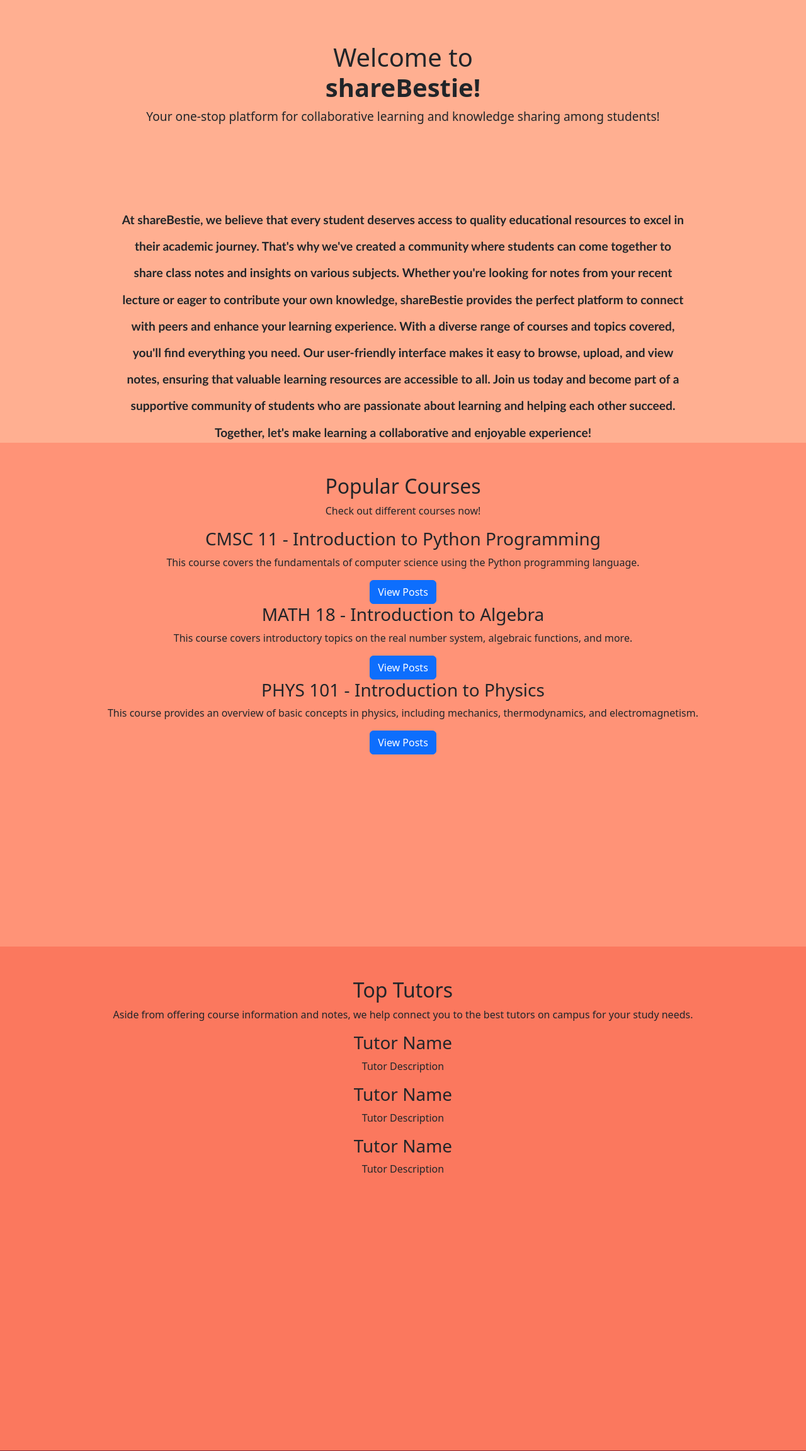
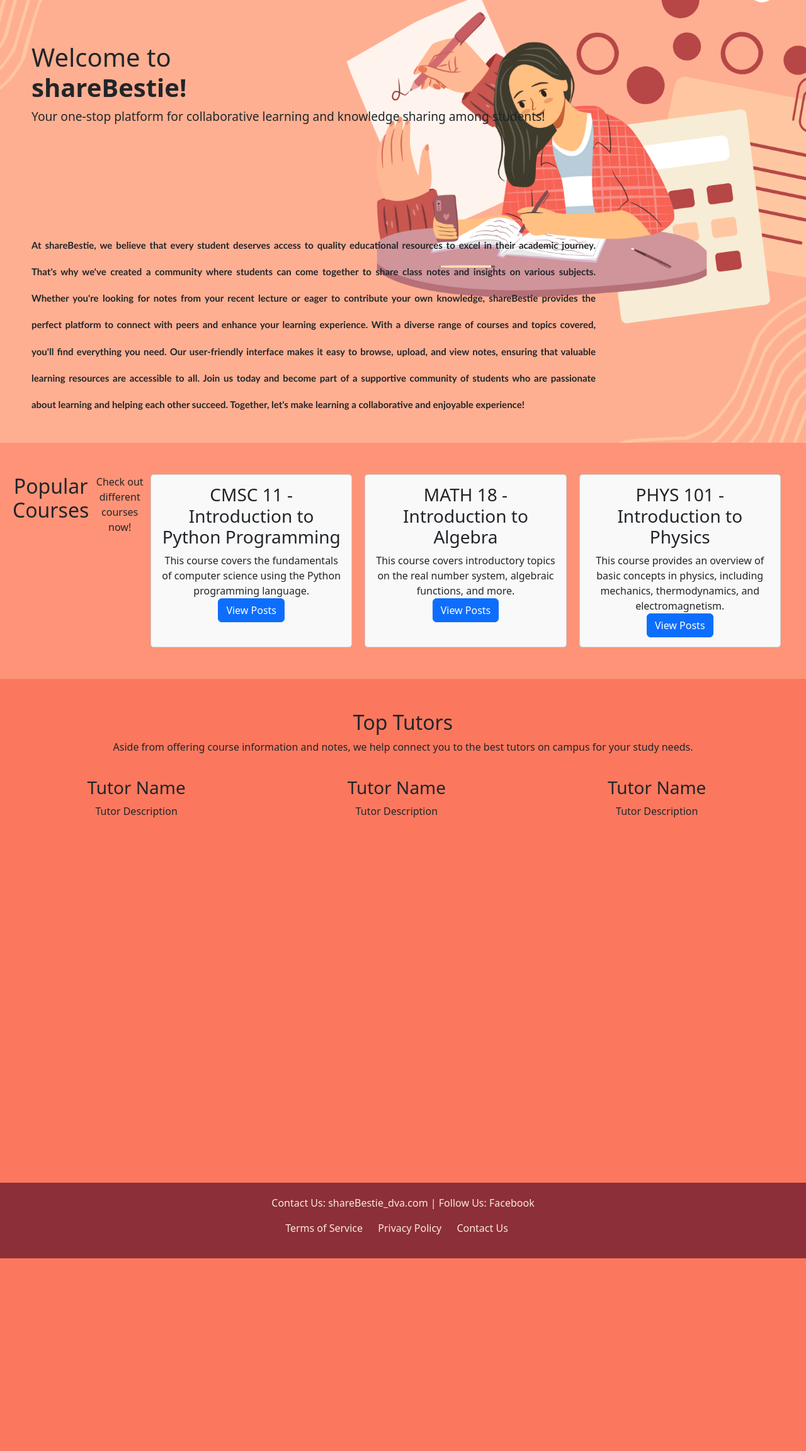
Before and after one commit to RedRogue10/shareBestie, a PHP site: page /home.php in a window 1280 px wide. Shown: the part 97-2401 px from the top of the page at 63% size. After the commit the page ends 2095 px from the top, so only its background shows below. Run offline with PHP 8.4, Linux system fonts and the light colour scheme.

Commit message:
Updated styles.css. Still needs changes.

```diff
--- a/styles.css
+++ b/styles.css
@@ -67,19 +67,74 @@ nav ul li a:hover {
 .section1 {
     height: 100vh; /* Adjusted height to fill the viewport */
     padding-top: 100px; /* Add padding top to compensate for the fixed header */
-    background-color: antiquewhite;
-    text-align: center;
+    background-image: url(section1.display.png);
+    background-size: cover;
+    background-position: center;
+    display: flex;
+    flex-direction: column; /* Arrange items vertically */
+    justify-content: flex-start; /* Align items to the top */
+    align-items: flex-start; /* Align items to the left */
+    text-align: left; /* Align text to the left */
     background-color: #FFAF91;
 }
 
-/* Top Class Notes Section */
-.section2 {
-    height: 100vh;
-    background-color: #f0f0f0;
-    padding: 50px 20px;
-    text-align: center;
-    background-color: #FF9377;
+.section1 .welcome-content {
+    margin-left: 50px; /* Adjust margin to move content away from the left edge */
 }
+
+.section1 .introduction {
+    margin-top: auto; /* Push the introduction content to the bottom */
+    margin-left: 50px; /* Adjust margin to move content away from the left edge */
+}
+
+.section1 .introduction p{
+    text-align: justify;
+    font-size: 15px;
+}
+
+/* Top Courses Section */
+#section2 {
+    display: flex; /* Use flexbox */
+    overflow-x: auto; /
+    height: 100vh; /* Set height to 100% of viewport height */
+    padding: 50px 20px; /* Add padding */
+    text-align: center; /* Center align text */
+    background-color: #FF9377; /* Background color */
+}
+
+/* Ensure flexibility and wrap if necessary */
+.popular-courses {
+    display: flex;
+    flex-wrap: nowrap; /* Prevent wrapping */
+    justify-content: flex-start; /* Align items from left to right */
+}
+
+/* Style for individual course */
+.course {
+    flex: 0 0 auto; /* Maintain initial width */
+    width: calc(33.33% - 20px);
+    margin-right: 20px; /* Add margin between items */
+    padding: 15px; /* Add padding for better spacing */
+    border: 1px solid #ccc; /* Add border for visual separation */
+    border-radius: 5px; /* Add rounded corners for better appearance */
+    background-color: #f9f9f9; /* Add background color */
+    box-sizing: border-box; /* Include padding and border in the width calculation */
+}
+
+/* Additional styles for course details */
+.course h3 {
+    margin-top: 0; /* Remove top margin for course title */
+}
+
+.course p {
+    margin-bottom: 0; /* Remove bottom margin for course description */
+}
+
+.course a {
+    display: inline-block; /* Ensure link behaves as a block element */
+}
+
+/*end of Section 2*/
 
 /* Top Tutors Section */
 .section3 {
@@ -90,6 +145,20 @@ nav ul li a:hover {
     background-color: #FB785E;
 }
 
+.tutor-list {
+    display: flex; /* Use flexbox to create horizontal layout */
+    flex-wrap: nowrap; /* Prevent wrapping */
+    overflow-x: auto; /* Add horizontal scrolling if needed */
+    padding: 20px 0; /* Add padding as needed */
+}
+
+.tutor {
+    flex: 0 0 auto; /* Maintain initial width */
+    width: calc(33.33% - 20px); /* Adjust width as needed */
+    margin-right: 20px; /* Add margin between tutor items */
+    /* Add styling for individual tutor items */
+}
+/*End of Section3*/
 
 /* Footer Section */
 footer {
```
